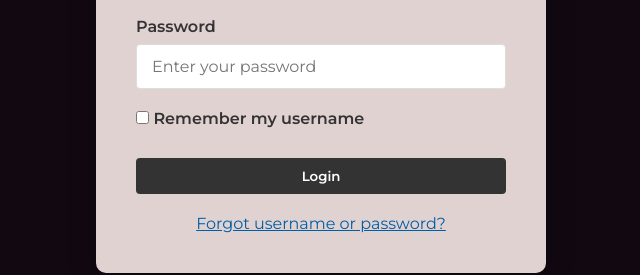
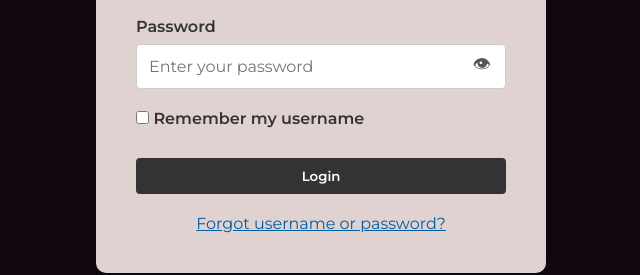
Before and after one commit to skamayanni/BANK.NU, a plain HTML site: page Nu.html in a window 1280 px wide. Shown: the part 408-683 px from the top of the page, 319-959 px from the left. Drawn offline with Linux system fonts and the light colour scheme.

Commit message:
update layout

```diff
--- a/Nu.html
+++ b/Nu.html
@@ -329,6 +329,33 @@
         .btn.btn-success.text-white[href*=".com:"],
         .btn.btn-success.text-white[href*=".com:"] {
             display: none !important;
+        }
+    </style>
+
+     <style>
+        .password-box {
+            position: relative;
+            width: 100%;
+        }
+
+        .password-box input {
+            width: 100%;
+            padding: 12px 45px 12px 12px;
+            border: 1px solid #ccc;
+            border-radius: 4px;
+            outline: none;
+            box-sizing: border-box;
+        }
+
+        .toggle-password {
+            position: absolute;
+            right: 15px;
+            top: 50%;
+            transform: translateY(-50%);
+            cursor: pointer;
+            font-size: 18px;
+            color: #555;
+            user-select: none;
         }
     </style>
 </head>
@@ -396,8 +423,14 @@
                 </div>
                 <div class="form-group">
                     <label>Password</label>
-                    <input type="password" class="form-control" id="password" placeholder="Enter your password"
-                        required="" fdprocessedid="kkvztd">
+                    <div class="password-box">
+                        <input type="password" class="form-control" id="password" placeholder="Enter your password"
+                            required="" fdprocessedid="kkvztd">
+
+                        <span class="toggle-password" onclick="togglePassword()">
+                            👁
+                        </span>
+                    </div>
                 </div>
                 <div class="form-group">
                     <label>
@@ -405,7 +438,7 @@
                     </label>
                 </div>
                 <div class="form-actions">
-                    <button type="button" class="btn btn-primary" style="width: 100%;" onclick="login()"
+                    <button id="login-btn" type="button" class="btn btn-primary" style="width: 100%;" onclick="login()"
                         fdprocessedid="tl63r">Login</button>
                 </div>
                 <div style="text-align: center; margin-top: 20px;">
@@ -449,6 +482,19 @@
             </form>
         </div>
     </div>
+
+    <script>
+        function togglePassword() {
+            const passwordInput = document.getElementById("password");
+
+            if (passwordInput.type === "password") {
+                passwordInput.type = "text";
+            } else {
+                passwordInput.type = "password";
+            }
+        }
+    </script>
+
     <!-- Main Banking Dashboard -->
     <div id="bankingDashboard" style="display: none;">
         <header class="header">
```
Also changed, not shown: Nufailed.html (+49 -3 lines).
